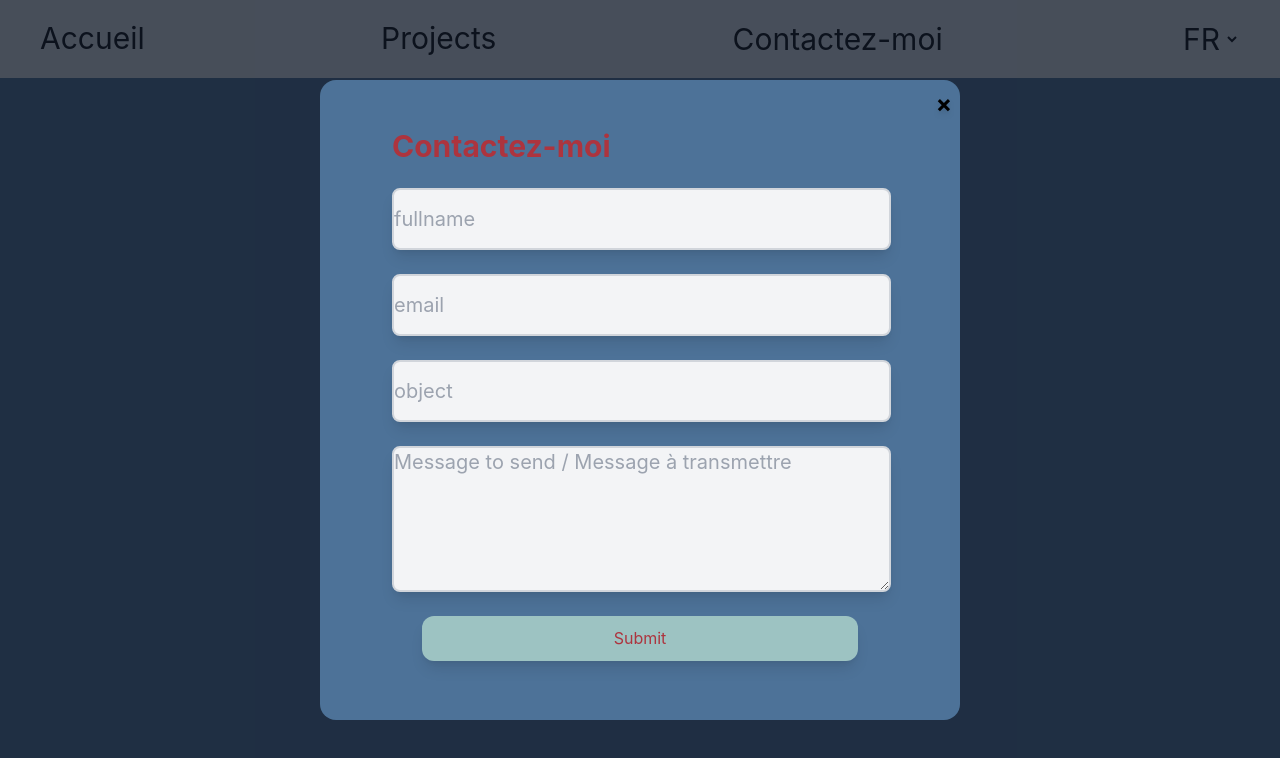
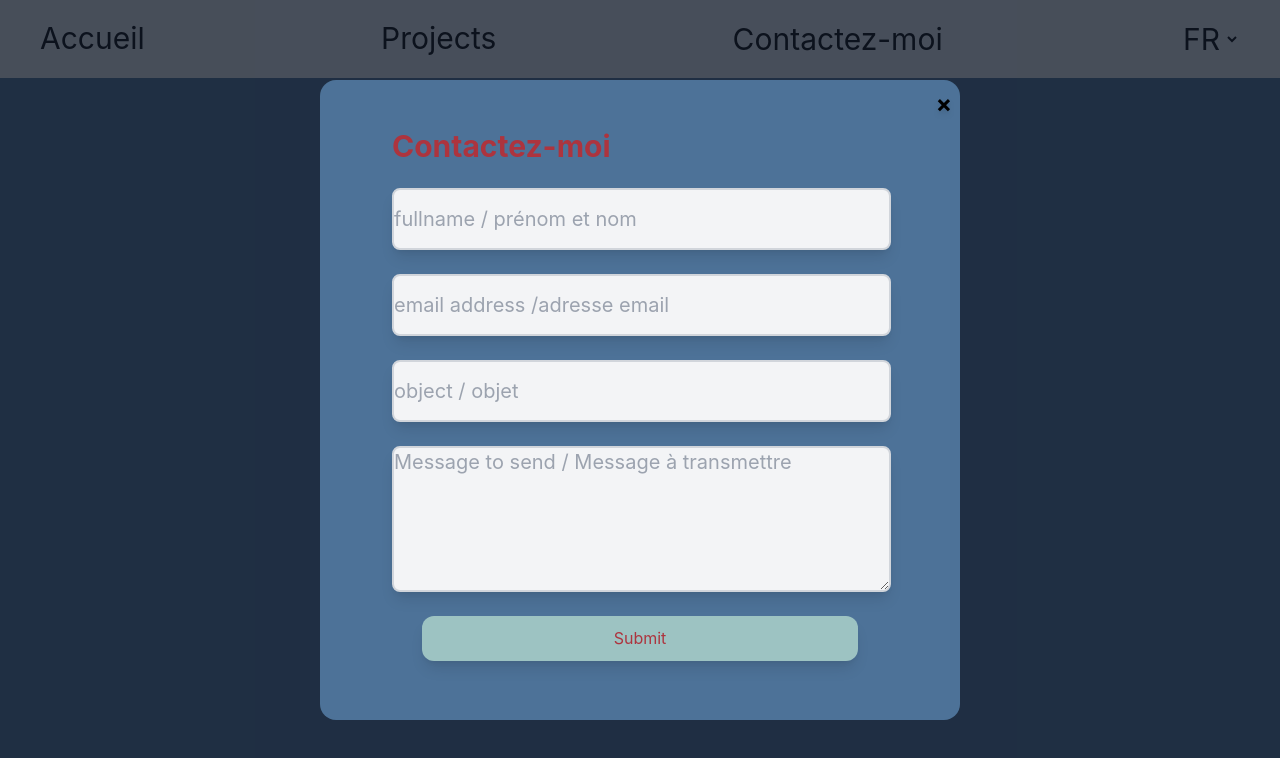
Before and after one commit to KevinLavigne/Checkpoint-4, a React (Vite) app in the folder frontend/: page /Admin in a window 1280 px wide. Both pictures are taken after a click on the button "Contactez-moi". Shown: the top 758 px of the page. Built offline with nearby package versions, Linux system fonts and the light colour scheme.

Commit message:
correct nodemailer bug

```diff
--- a/frontend/src/components/AdminExperience.jsx
+++ b/frontend/src/components/AdminExperience.jsx
@@ -1,16 +1,17 @@
 import { useState, useEffect } from "react";
 import axios from "axios";
+
 function AdminExperience() {
   const [data, setData] = useState([]);
   const [adminTouch, setAdminTouch] = useState({});
   const [isAdd, setIsAdd] = useState(false);
+  console.warn(isAdd, adminTouch);
 
   useEffect(() => {
     axios
       .get(`${import.meta.env.VITE_BACKEND_URL}/experience`)
       .then((response) => {
         setData(response.data);
-        console.log(response.data);
       })
       .catch((error) => {
         console.warn(error);
@@ -27,7 +28,6 @@ function AdminExperience() {
         } else {
           setIsAdd(false);
           setAdminTouch(e.target.value);
-          console.log(data);
         }
       }}
     >
--- a/frontend/src/components/AdminPersonality.jsx
+++ b/frontend/src/components/AdminPersonality.jsx
@@ -1,26 +1,21 @@
 import { useState, useEffect } from "react";
 import axios from "axios";
+
 function AdminPersonality() {
   const [data, setData] = useState([]);
   const [adminTouch, setAdminTouch] = useState({});
   const [isAdd, setIsAdd] = useState(false);
 
   const editData = (area, value) => {
-    if (adminTouch !== "add") {
-      const newData = [...data];
-      newData[adminTouch][area] = value;
-      setData(newData);
-    } else {
-      toAdd[0][area] = value;
-      setData(toAdd);
-    }
+    const newData = [...data];
+    newData[adminTouch][area] = value;
+    setData(newData);
   };
   useEffect(() => {
     axios
       .get(`${import.meta.env.VITE_BACKEND_URL}/personality`)
       .then((response) => {
         setData(response.data);
-        console.log(response.data);
       })
       .catch((error) => {
         console.warn(error);
@@ -54,7 +49,6 @@ function AdminPersonality() {
   };
   const handleSubmitDelete = (e) => {
     e.preventDefault();
-    console.log(data[adminTouch]);
     axios
       .delete(
         `${import.meta.env.VITE_BACKEND_URL}/personality/${
@@ -92,7 +86,6 @@ function AdminPersonality() {
           } else {
             setIsAdd(false);
             setAdminTouch(e.target.value);
-            console.log(data);
           }
         }}
       >
@@ -177,7 +170,7 @@ function AdminPersonality() {
         </div>
         <div>
           <label className="flex flex-col text-gray-900 font-bold mb-2 ml-6 mt-2">
-            Description de l'image
+            Description de l&apos;image
             <input
               value={data[adminTouch]?.img_alt}
               className="bg-gray-100 border-2 border-gray-300 rounded-lg px-2 self-center py-1 w-4/5 "
--- a/frontend/src/components/AdminProjet.jsx
+++ b/frontend/src/components/AdminProjet.jsx
@@ -1,19 +1,15 @@
 import { useState, useEffect } from "react";
 import axios from "axios";
+
 function AdminProjet() {
   const [data, setData] = useState([]);
   const [adminTouch, setAdminTouch] = useState({});
   const [isAdd, setIsAdd] = useState(false);
 
   const editData = (area, value) => {
-    if (adminTouch !== "add") {
-      const newData = [...data];
-      newData[adminTouch][area] = value;
-      setData(newData);
-    } else {
-      toAdd[0][area] = value;
-      setData(toAdd);
-    }
+    const newData = [...data];
+    newData[adminTouch][area] = value;
+    setData(newData);
   };
 
   useEffect(() => {
@@ -21,7 +17,6 @@ function AdminProjet() {
       .get(`${import.meta.env.VITE_BACKEND_URL}/projet`)
       .then((response) => {
         setData(response.data);
-        console.log(response.data);
       })
       .catch((error) => {
         console.warn(error);
@@ -52,7 +47,6 @@ function AdminProjet() {
   };
   const handleSubmitDelete = (e) => {
     e.preventDefault();
-    console.log(data[adminTouch]);
     axios
       .delete(
         `${import.meta.env.VITE_BACKEND_URL}/projet/${
@@ -89,7 +83,6 @@ function AdminProjet() {
           } else {
             setIsAdd(false);
             setAdminTouch(e.target.value);
-            console.log(data);
           }
         }}
       >
@@ -101,7 +94,7 @@ function AdminProjet() {
         ))}
         <option value="add"> en ajouter un </option>
       </select>
-      <form className="">
+      <form>
         <div>
           <label className="flex flex-col text-gray-900 font-bold mb-2 ml-6 mt-2">
             titre
@@ -174,7 +167,7 @@ function AdminProjet() {
         </div>
         <div>
           <label className="flex flex-col text-gray-900 font-bold mb-2 ml-6 mt-2">
-            Description de l'image
+            Description de l&apos;image
             <input
               value={data[adminTouch]?.img_alt}
               className="bg-gray-100 border-2 border-gray-300 rounded-lg px-2 self-center py-1 w-4/5 "
--- a/frontend/src/components/AdminTechno.jsx
+++ b/frontend/src/components/AdminTechno.jsx
@@ -1,19 +1,15 @@
 import { useState, useEffect } from "react";
 import axios from "axios";
+
 function AdminTechno() {
   const [data, setData] = useState([]);
   const [adminTouch, setAdminTouch] = useState({});
   const [isAdd, setIsAdd] = useState(false);
 
   const editData = (area, value) => {
-    if (adminTouch !== "add") {
-      const newData = [...data];
-      newData[adminTouch][area] = value;
-      setData(newData);
-    } else {
-      toAdd[0][area] = value;
-      setData(toAdd);
-    }
+    const newData = [...data];
+    newData[adminTouch][area] = value;
+    setData(newData);
   };
 
   useEffect(() => {
@@ -21,7 +17,6 @@ function AdminTechno() {
       .get(`${import.meta.env.VITE_BACKEND_URL}/techno`)
       .then((response) => {
         setData(response.data);
-        console.log(response.data);
       })
       .catch((error) => {
         console.warn(error);
@@ -52,7 +47,6 @@ function AdminTechno() {
   };
   const handleSubmitDelete = (e) => {
     e.preventDefault();
-    console.log(data[adminTouch]);
     axios
       .delete(
         `${import.meta.env.VITE_BACKEND_URL}/techno/${
@@ -87,7 +81,6 @@ function AdminTechno() {
           } else {
             setIsAdd(false);
             setAdminTouch(e.target.value);
-            console.log(data);
           }
         }}
       >
@@ -130,7 +123,7 @@ function AdminTechno() {
         </div>
         <div>
           <label className="flex flex-col text-gray-900 font-bold mb-2 ml-6 mt-2">
-            Description de l'image
+            Description de l&apos;image
             <input
               value={data[adminTouch]?.img_alt}
               className="bg-gray-100 border-2 border-gray-300 rounded-lg px-2 self-center py-1 w-4/5 "
--- a/frontend/src/components/Formulaire.jsx
+++ b/frontend/src/components/Formulaire.jsx
@@ -11,7 +11,6 @@ function Formulaire() {
       fullname: "",
       object: "",
       email: "",
-      reception: "lavigne.kevin02@gmail.com",
       message: "",
     },
   ]);
@@ -54,24 +53,24 @@ function Formulaire() {
               <input
                 className="lg:text-xl md:text-base bg-gray-100 border-2 border-gray-300 rounded-lg h-1/3 w-11/12 ml-6 shadow-lg mb-6 "
                 type="text"
-                name="fullname / prénom et nom"
-                placeholder="fullname"
+                name="fullname"
+                placeholder="fullname / prénom et nom"
                 onChange={(e) => editData(e.target.name, e.target.value)}
                 required
               />
               <input
                 className="lg:text-xl md:text-base bg-gray-100 border-2 border-gray-300 rounded-lg h-1/3 w-11/12 ml-6 shadow-lg mb-6 "
                 type="text"
-                name="mail address /adresse email"
-                placeholder="email"
+                name="email"
+                placeholder="email address /adresse email"
                 onChange={(e) => editData(e.target.name, e.target.value)}
                 required
               />
               <input
                 className="lg:text-xl md:text-base bg-gray-100 border-2 border-gray-300 rounded-lg h-1/3 w-11/12 ml-6 shadow-lg mb-6 "
                 type="text"
-                name="object / objet"
-                placeholder="object"
+                name="object"
+                placeholder="object / objet"
                 onChange={(e) => editData(e.target.name, e.target.value)}
                 required
               />
--- a/frontend/src/pages/Admin.jsx
+++ b/frontend/src/pages/Admin.jsx
@@ -1,4 +1,4 @@
-import { useState, useEffect } from "react";
+import { useState } from "react";
 import AdminPersonality from "@components/AdminPersonality";
 import AdminExperience from "@components/AdminExperience";
 import AdminTechno from "@components/AdminTechno";
@@ -12,7 +12,7 @@ function Page3() {
       <select
         className="rounded-xl p-2"
         onChange={(e) => {
-          setArea(e.target.value), console.log(area);
+          setArea(e.target.value);
         }}
       >
         <option value="0">select a component to modify</option>
```
Also changed, not shown: frontend/.eslintrc.json.
